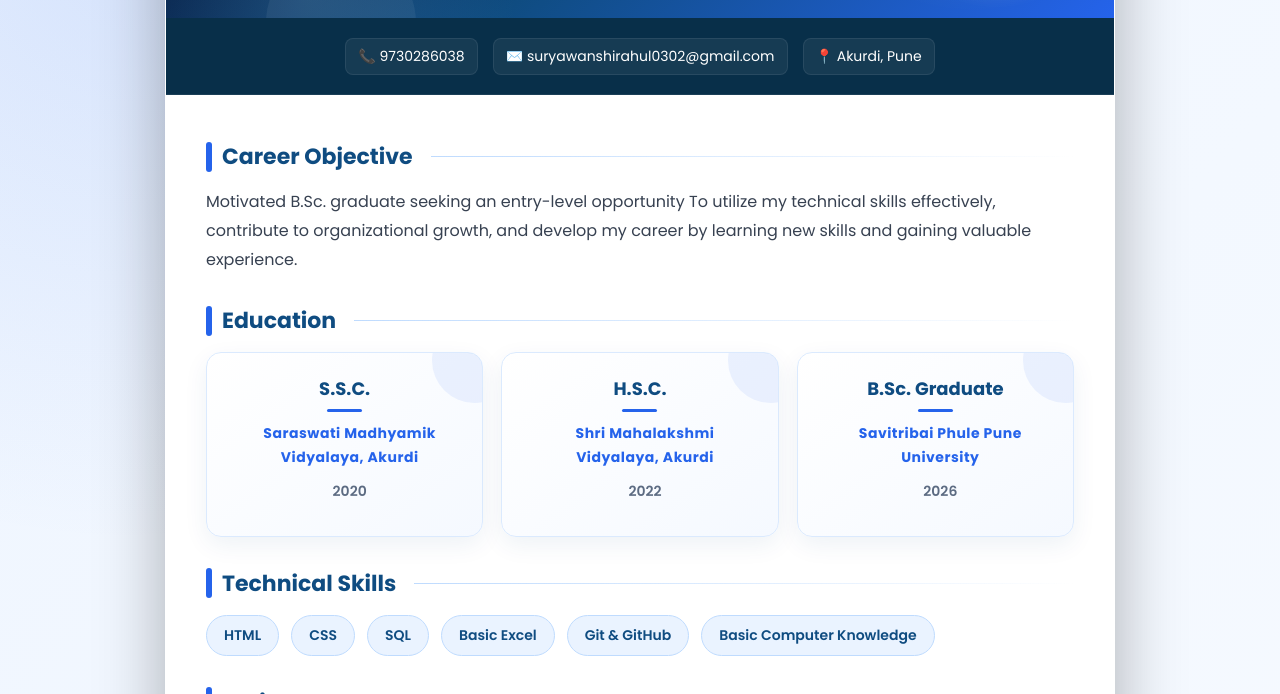
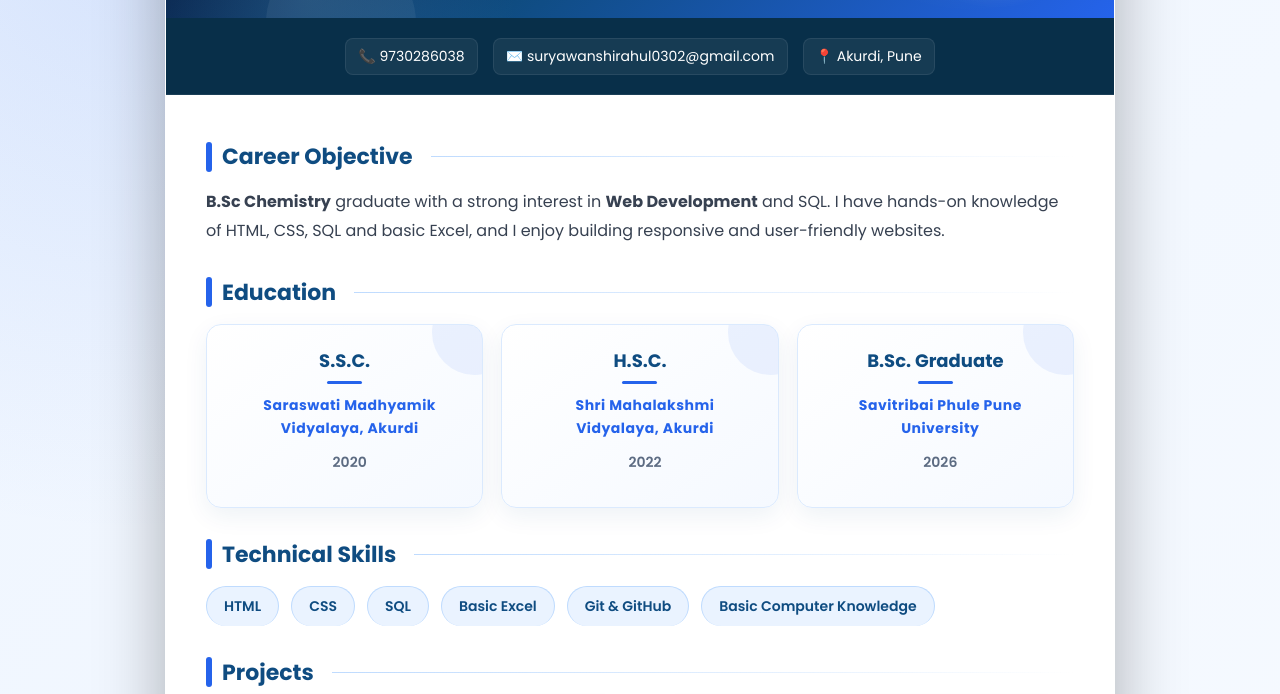
Before and after one commit to suryawanshirahul883-cell/Resume, a plain HTML site: page index.html in a window 1280 px wide. Shown: the part 258-952 px from the top of the page. Drawn offline with Linux system fonts and the light colour scheme.

Commit message:
carrer and project skill css change and footer note

```diff
--- a/index.html
+++ b/index.html
@@ -548,49 +548,38 @@
             12px;
     }
 
-
 .skill {
-
-        padding:
-            9px 17px;
-
-        color:
-            #0f4c81;
-
-        background:
-            #eaf3ff;
-
-        border:
-
-            1px solid #bfdbfe;
-
-        border-radius:
-            30px;
-
-        font-size:
-            14px;
-
-        font-weight:
-            600;
-
-        transition:
-            0.3s;
-    }
-
-
-    .skill:hover {
-
-        color:
-            white;
-
-        background:
-            #2563eb;
-
-        transform:
-
-            translateY(-4px);
-    }
-
+    display: inline-block;
+    padding: 9px 17px;
+
+    color: #0f4c81;
+    background: #eaf3ff;
+
+    border: 1px solid #bfdbfe;
+    border-radius: 30px;
+
+    font-size: 14px;
+    font-weight: 600;
+
+    text-decoration: none;
+    border-bottom: none;
+
+    transition: all 0.3s ease;
+    cursor: pointer;
+}
+
+.skill:hover,
+.skill:focus,
+.skill:active,
+.skill:visited {
+    color: white;
+    background: #2563eb;
+
+    text-decoration: none;
+    border-bottom: none;
+
+    transform: translateY(-4px);
+}
 
     /* ==================================
    LANGUAGE
@@ -1521,7 +1510,6 @@
     .instagram-btn:hover .fab.fa-instagram {
         transform: scale(1.15);
     }
-
 </style>
 
 
@@ -1606,9 +1594,8 @@
 
             <p>
 
-                Motivated B.Sc. graduate seeking an
-                entry-level opportunity To utilize my technical skills effectively, contribute to organizational growth,
-                and develop my career by learning new skills and gaining valuable experience.
+                <b>B.Sc Chemistry</b> graduate with a strong interest in <strong>Web Development</strong> and SQL. I have hands-on knowledge of
+                HTML, CSS, SQL and basic Excel, and I enjoy building responsive and user-friendly websites.
 
             </p>
 
@@ -1812,7 +1799,7 @@
                         details with a clean professional design.
                     </p>
                     <div class="skills" style="margin-top:12px;">
-                        <span class="skill">VIew</span>
+                        <a href="index.html" class="skill">view</a>
                     </div>
                 </div>
 
@@ -1927,9 +1914,9 @@
         <!-- FOOTER -->
 
         <footer class="resume-footer">
-
-            Rahul Kahinath Suryawanshi
-            | Professional Resume
+            © 2026 Rahul Kashinath Suryawanshi
+            B.Sc. Graduate | Aspiring Web Developer
+
 
         </footer>
 
```
Lines whose indentation alone changed are shown as unchanged.
